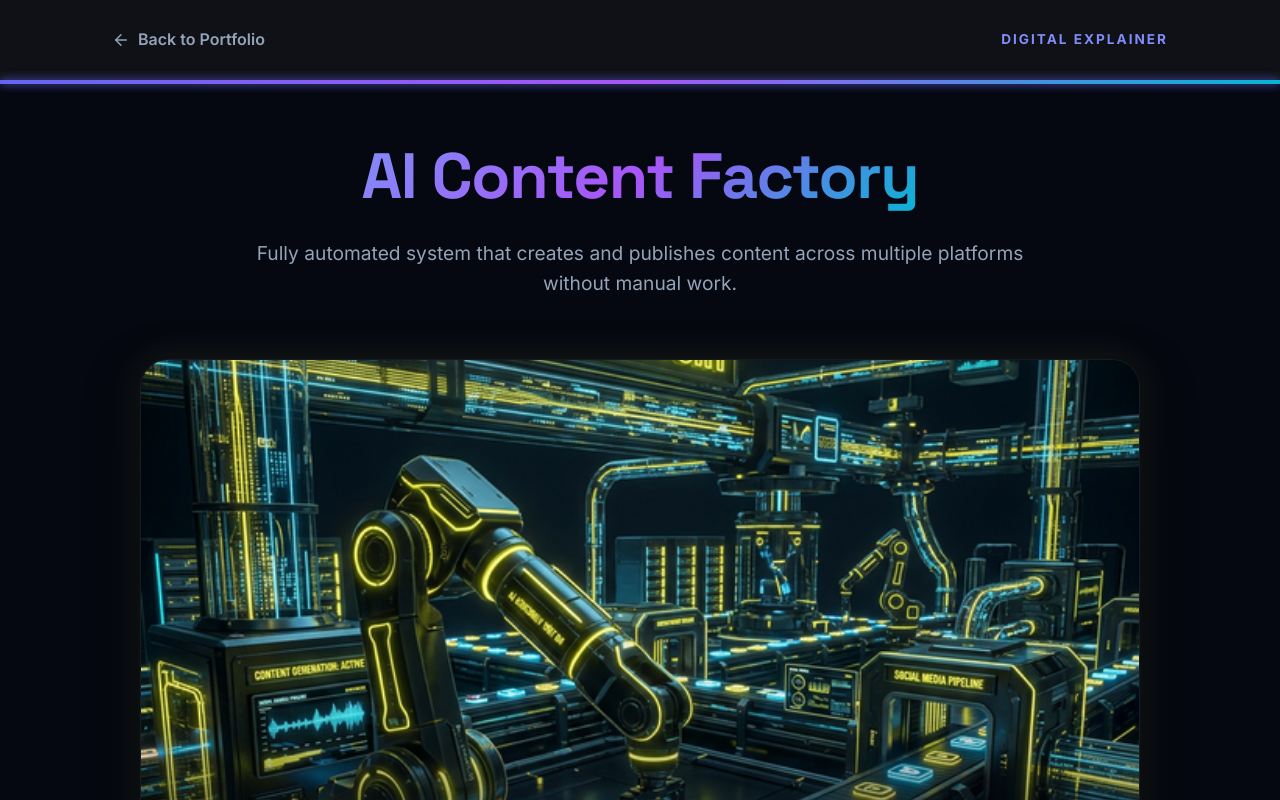
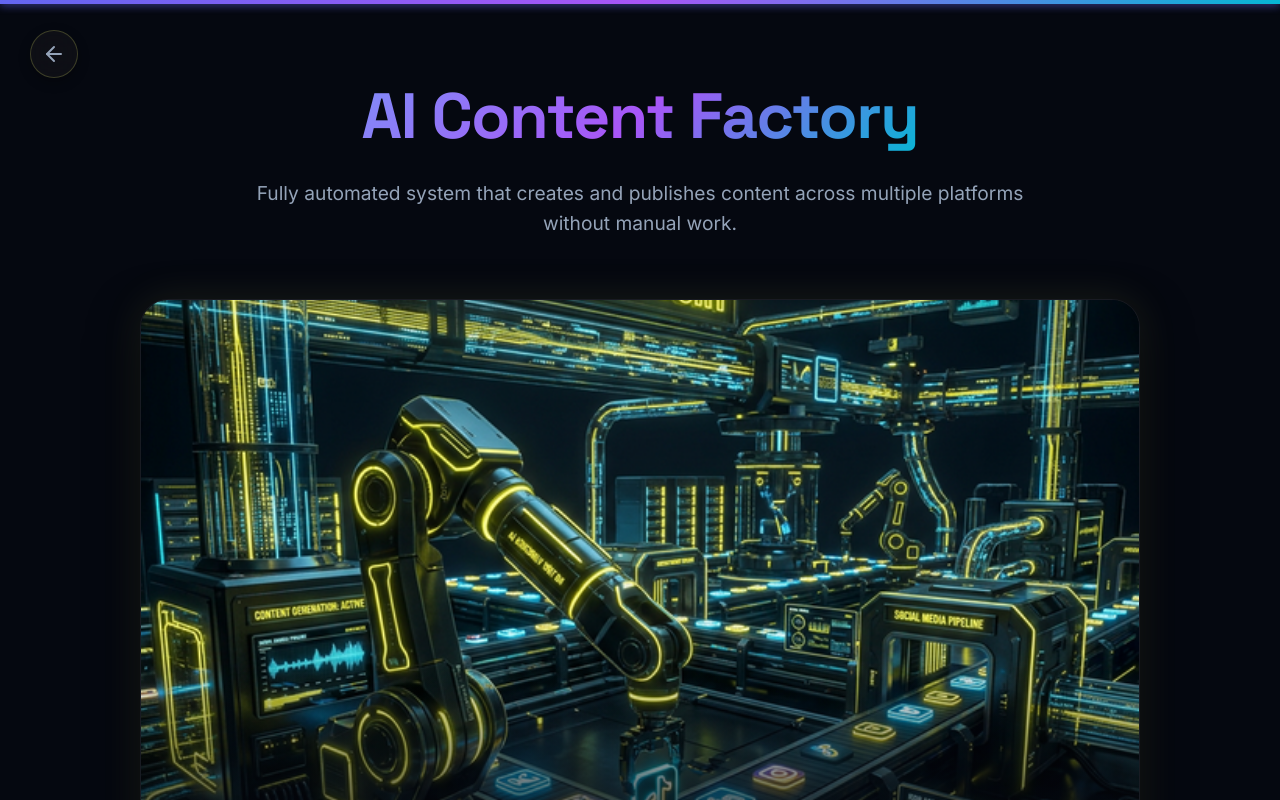
Before and after one commit to edwinthomas-123/Edwin-Thomas, a Next.js app: page /projects/ai-content-factory in a window 1280 px wide. Shown: the top 800 px of the page. Built offline with nearby package versions, Linux system fonts and the light colour scheme.

Commit message:
UI: Remove top bar and replace with floating back button on explainer pages

```diff
--- a/app/projects/ExplainerPage.tsx
+++ b/app/projects/ExplainerPage.tsx
@@ -73,28 +73,48 @@ export default function ExplainerPage({ slug }: { slug: string }) {
     return (
         <div ref={containerRef} style={{ background: "var(--clr-bg)", minHeight: "100vh", position: "relative" }}>
 
-            {/* Nav Back Header */}
-            <div style={{ position: "fixed", top: 0, width: "100%", zIndex: 50, background: "rgba(19, 20, 24, 0.8)", backdropFilter: "blur(12px)", borderBottom: "1px solid var(--clr-border)" }}>
-                <div className="et-container" style={{ display: "flex", justifyContent: "space-between", alignItems: "center", height: "80px" }}>
-                    <Link href="/#projects" style={{ display: "flex", alignItems: "center", gap: "8px", color: "var(--clr-text-muted)", textDecoration: "none", fontWeight: 600, transition: "color 0.2s" }}
-                        onMouseEnter={e => e.currentTarget.style.color = "var(--clr-primary)"}
-                        onMouseLeave={e => e.currentTarget.style.color = "var(--clr-text-muted)"}>
-                        <LucideIcons.ArrowLeft size={18} /> Back to Portfolio
-                    </Link>
-                    <div style={{ fontSize: "0.85rem", fontWeight: 700, color: "var(--clr-primary-light)", letterSpacing: "2px", textTransform: "uppercase" }}>
-                        Digital Explainer
-                    </div>
-                </div>
-            </div>
+            {/* Floating Back Button */}
+            <Link href="/#projects"
+                style={{
+                    position: "fixed",
+                    top: "30px",
+                    left: "30px",
+                    zIndex: 50,
+                    display: "flex",
+                    alignItems: "center",
+                    justifyContent: "center",
+                    width: "48px",
+                    height: "48px",
+                    background: "rgba(20, 20, 25, 0.6)",
+                    backdropFilter: "blur(12px)",
+                    border: "1px solid rgba(247, 255, 114, 0.2)",
+                    borderRadius: "50%",
+                    color: "var(--clr-text-muted)",
+                    textDecoration: "none",
+                    transition: "all 0.3s ease",
+                    boxShadow: "0 4px 12px rgba(0,0,0,0.3)"
+                }}
+                onMouseEnter={e => {
+                    e.currentTarget.style.color = "var(--clr-primary)";
+                    e.currentTarget.style.transform = "scale(1.1)";
+                    e.currentTarget.style.borderColor = "var(--clr-primary)";
+                }}
+                onMouseLeave={e => {
+                    e.currentTarget.style.color = "var(--clr-text-muted)";
+                    e.currentTarget.style.transform = "scale(1)";
+                    e.currentTarget.style.borderColor = "rgba(247, 255, 114, 0.2)";
+                }}>
+                <LucideIcons.ArrowLeft size={24} />
+            </Link>
 
             {/* Progress Bar */}
             <motion.div style={{
-                position: "fixed", top: "80px", left: 0, right: 0, height: "4px",
+                position: "fixed", top: 0, left: 0, right: 0, height: "4px",
                 background: "var(--grad-main)", originX: 0, scaleX: scrollYProgress, zIndex: 51,
                 boxShadow: "0 0 10px var(--clr-primary)"
             }} />
 
-            <div className="et-container" style={{ paddingTop: "140px", paddingBottom: "100px" }}>
+            <div className="et-container" style={{ paddingTop: "80px", paddingBottom: "100px" }}>
 
                 {/* Hero Section */}
                 <header style={{ textAlign: "center", marginBottom: "100px" }}>
```
